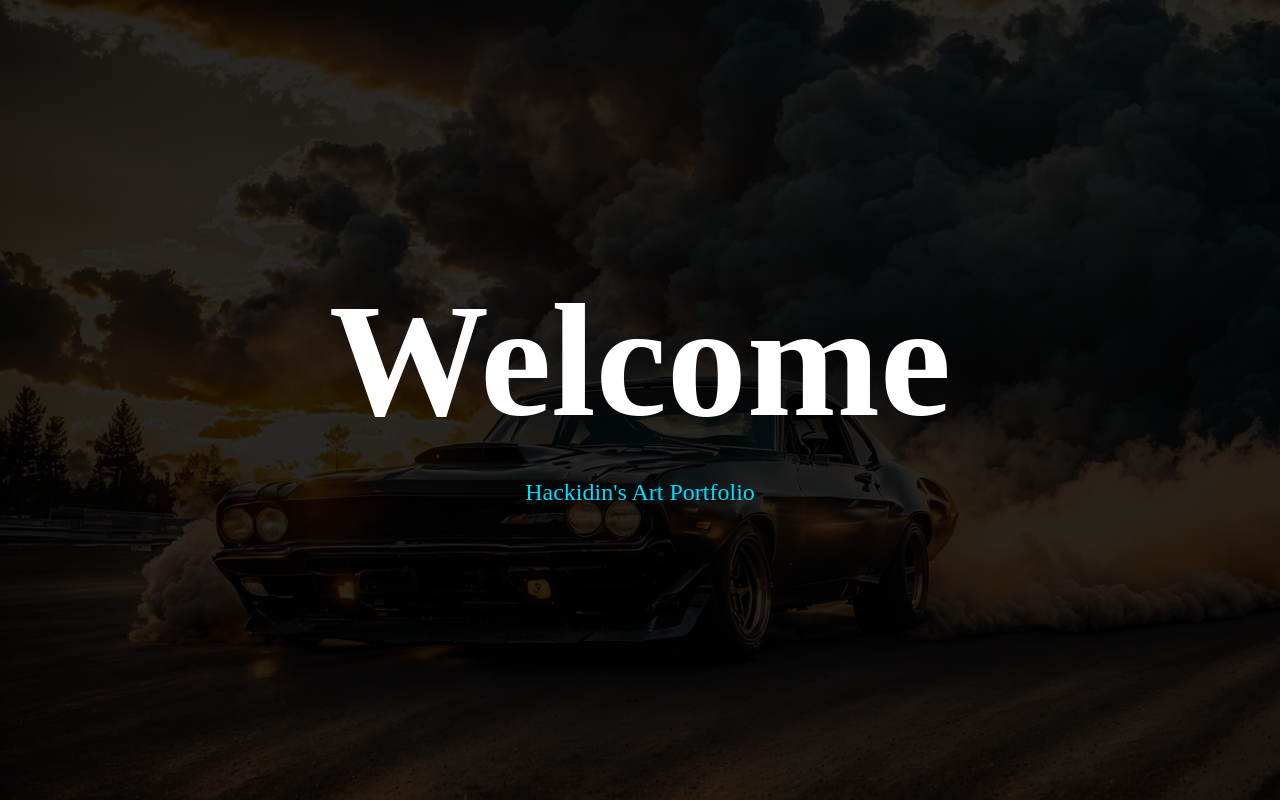
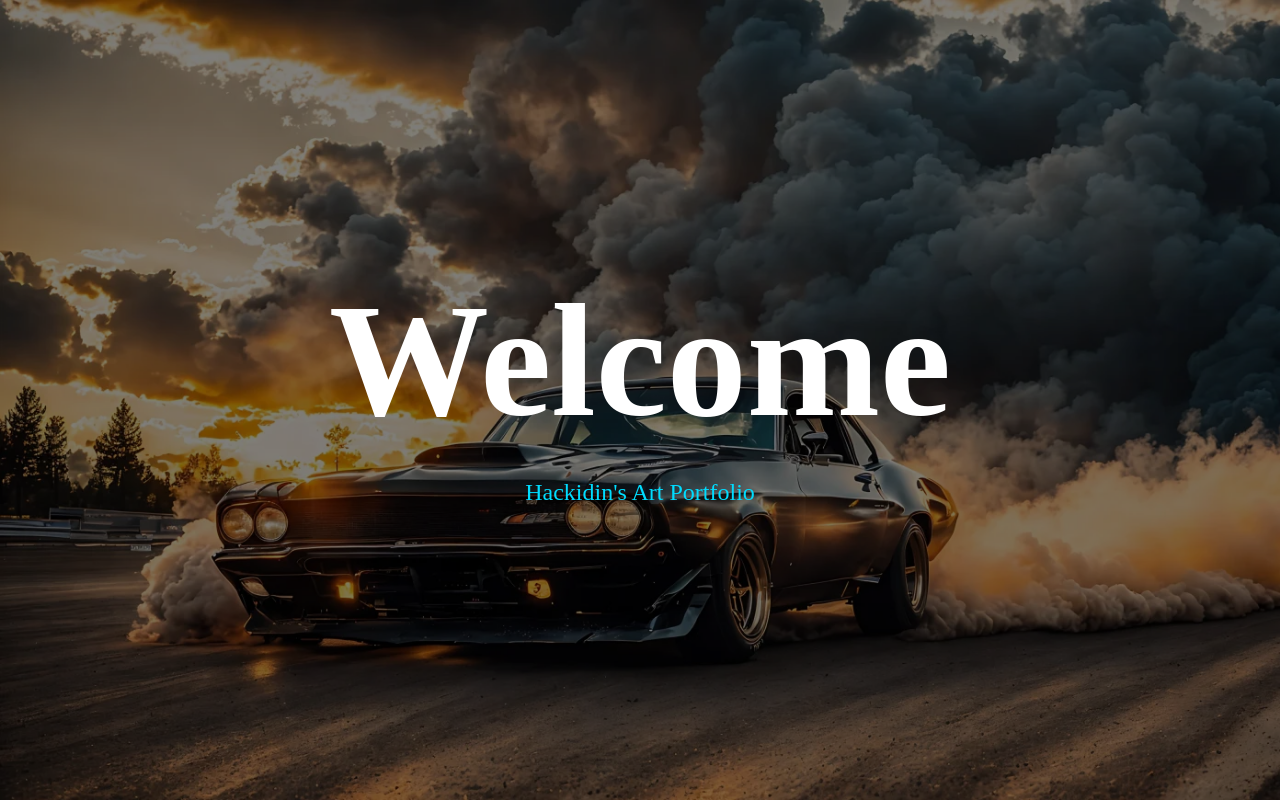
Before and after one commit to stanfy79/Art-Portfolio, a plain HTML site: page index.html in a window 1280 px wide. Drawn offline with Linux system fonts and the light colour scheme.

Commit message:
Update style.css

```diff
--- a/style.css
+++ b/style.css
@@ -24,7 +24,7 @@ html, body {
 .header-container {
     width: 100%;
     height: 100%;
-    background: #000000d6;
+    background: rgba(0,0,0,.5);
     display: flex;
     flex-direction: column;
     justify-content: center;
@@ -91,6 +91,7 @@ html, body {
     background: #00000086;
     padding: 15px;
     border-radius: 5px;
+    color: white;
     align-items: center;
     justify-content: center;
     span {
```
